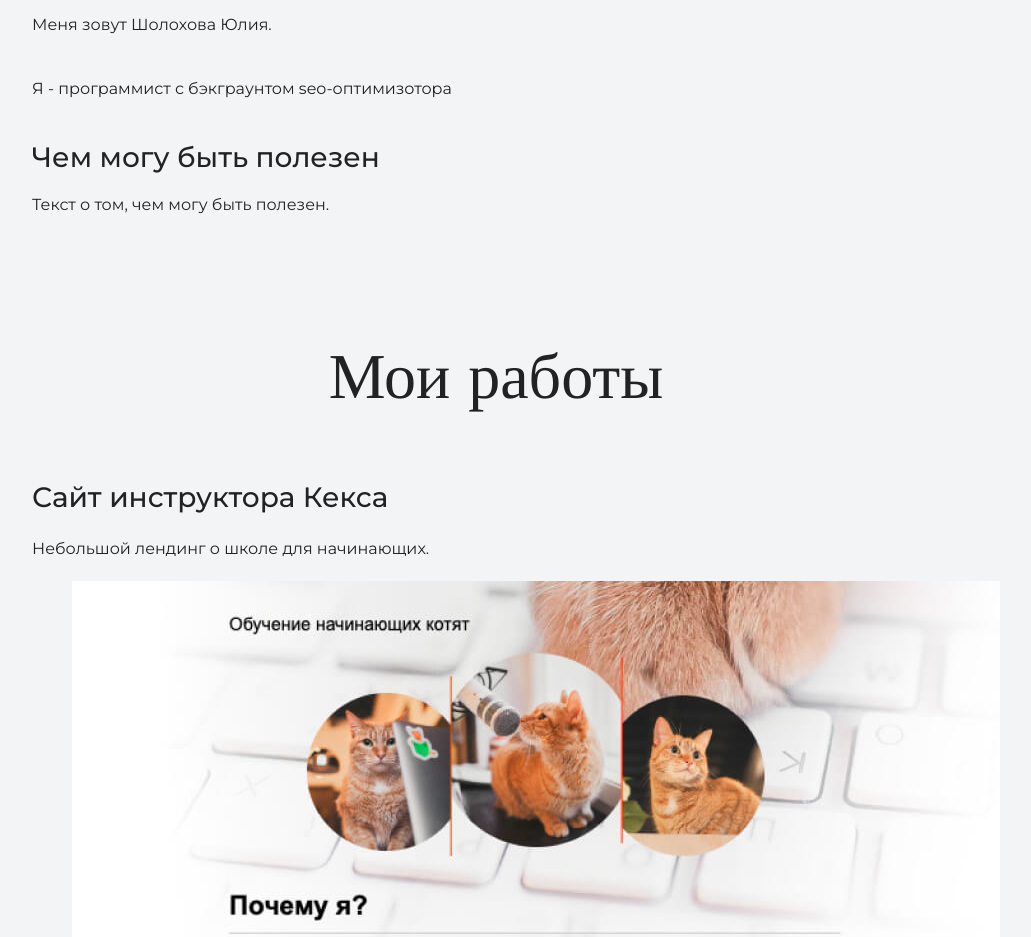
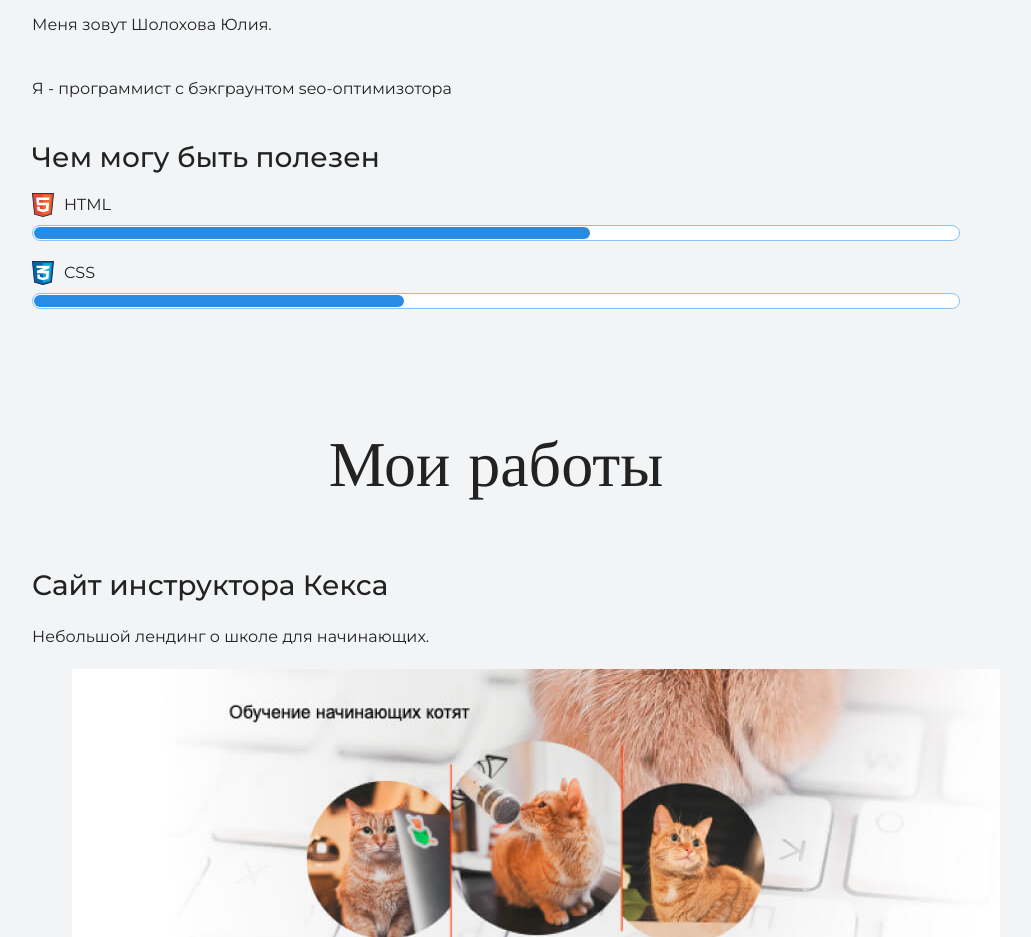
Before and after one commit to Julinag/my-site, a plain HTML site: page index.html in a window 1280 px wide. Shown: the part 1922-2859 px from the top of the page, without its empty margins (144-1175 px from the left). Drawn offline with nearby package versions, Linux system fonts and the light colour scheme.

Commit message:
добавление навыков

```diff
--- a/index.html
+++ b/index.html
@@ -32,8 +32,15 @@
       <h3>Пара слов о себе</h3>
       <p>Меня зовут Шолохова Юлия.</p>
       <p> Я - программист с бэкграунтом seo-оптимизотора</p>
+     <div class="skills">
       <h3>Чем могу быть полезен</h3>
-      <p>Текст о том, чем могу быть полезен.</p>
+      <dl class="skills-list">
+        <dt class="skill-html">HTML</dt>
+        <dd class="level" ><div style="width:60%">60%</div></dd>
+        <dt class="skill-css">CSS</dt>
+        <dd class="level"><div style="width:40%">40%</div></dd>
+      </dl>
+    </div>
     </div>
     </section>
 
```
